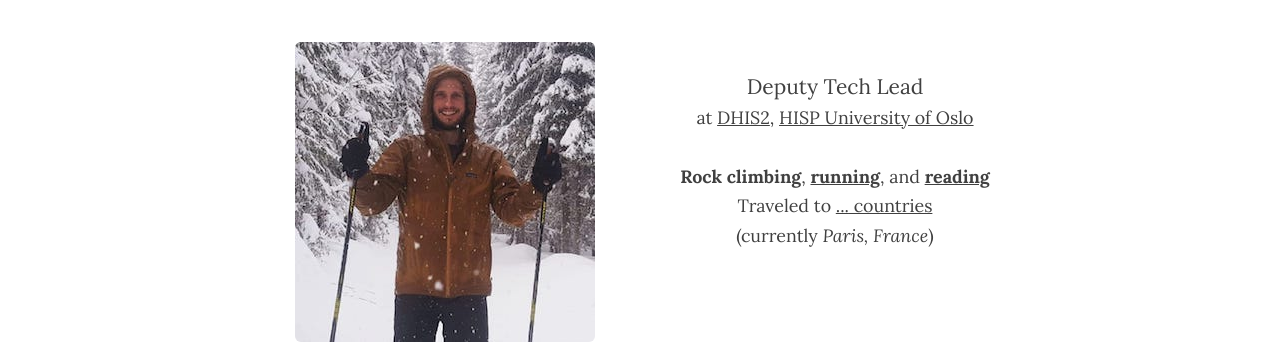
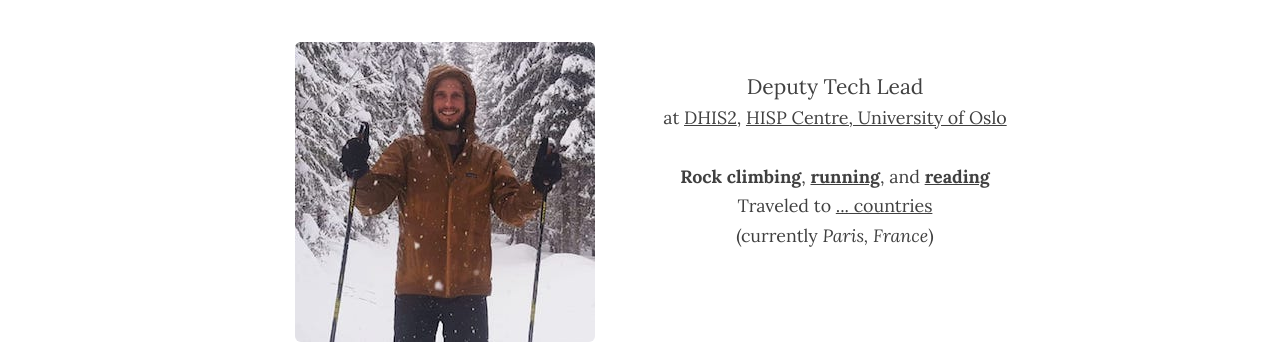
Before and after one commit to amcgee/amcgee.github.io, a Jekyll site: the page built from about.html, in a window 1280 px wide. Shown: the part 464-808 px from the top of the page. Built offline with Jekyll 4.4.1, drawn with Linux system fonts in a browser that asks for light colours; nearby versions of some CDN libraries.

Commit message:
Update about.html

```diff
--- a/about.html
+++ b/about.html
@@ -18,7 +18,7 @@
     <div class="col-lg-6">
       <p class="lead">
         Deputy Tech Lead<br /><small
-          >at <a href="https://dhis2.org">DHIS2</a>, <a href="https://www.mn.uio.no/ifi/english/research/networks/hisp/">HISP University of Oslo</a></small
+          >at <a href="https://dhis2.org">DHIS2</a>, <a href="https://www.mn.uio.no/hisp/english/">HISP Centre, University of Oslo</a></small
         >
       </p>
       <!-- <p class="lead">Software Consulting<br/><small>at <a href="https://wingedtech.com">Winged Technology</a></small></p> -->
```
